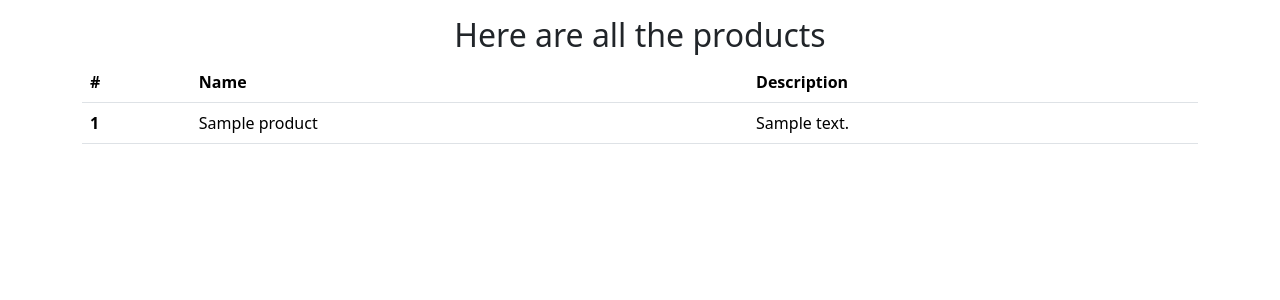
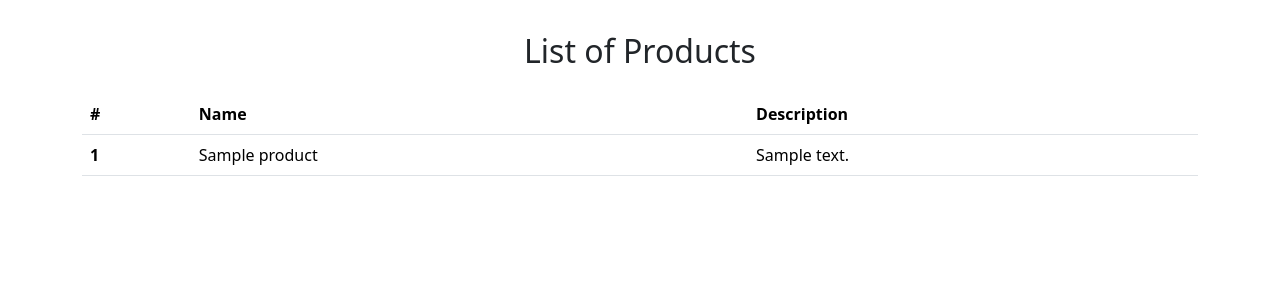
Before and after one commit to SeemaMistry/ProductInventory, a Django app: page /products in a window 1280 px wide. Shown: the part 56-356 px from the top of the page. Run offline with Django 4.2, Linux system fonts and the light colour scheme; tables that the repository leaves empty hold one stand-in row (values such as "Sample post").

Commit message:
styles: add padding y-axis to products title

```diff
--- a/backend/templates/products.html
+++ b/backend/templates/products.html
@@ -39,7 +39,7 @@
     </nav>
 
     <div class="container my-3">
-        <h2 class="text-center">Here are all the products</h2>
+        <h2 class="text-center py-3">List of Products</h2>
         <table class="table">
             <thead>
               <tr>
```
